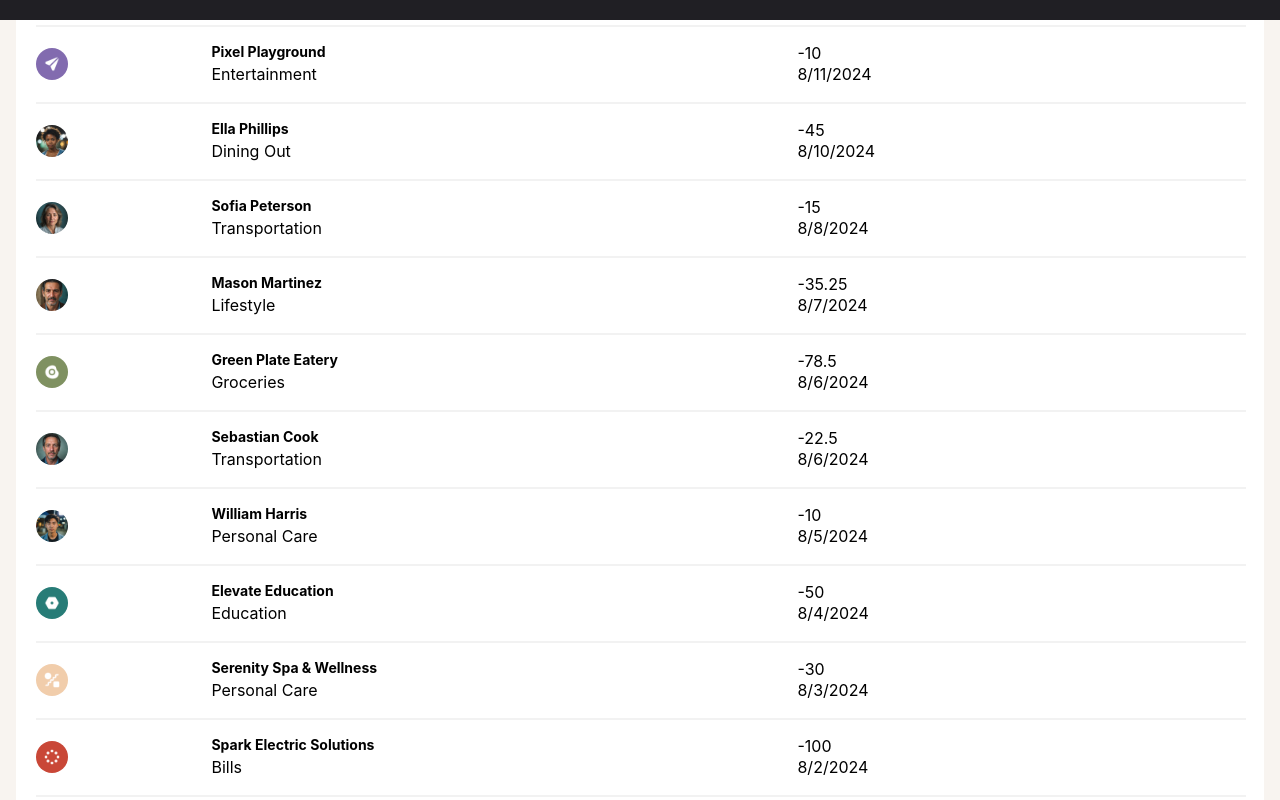
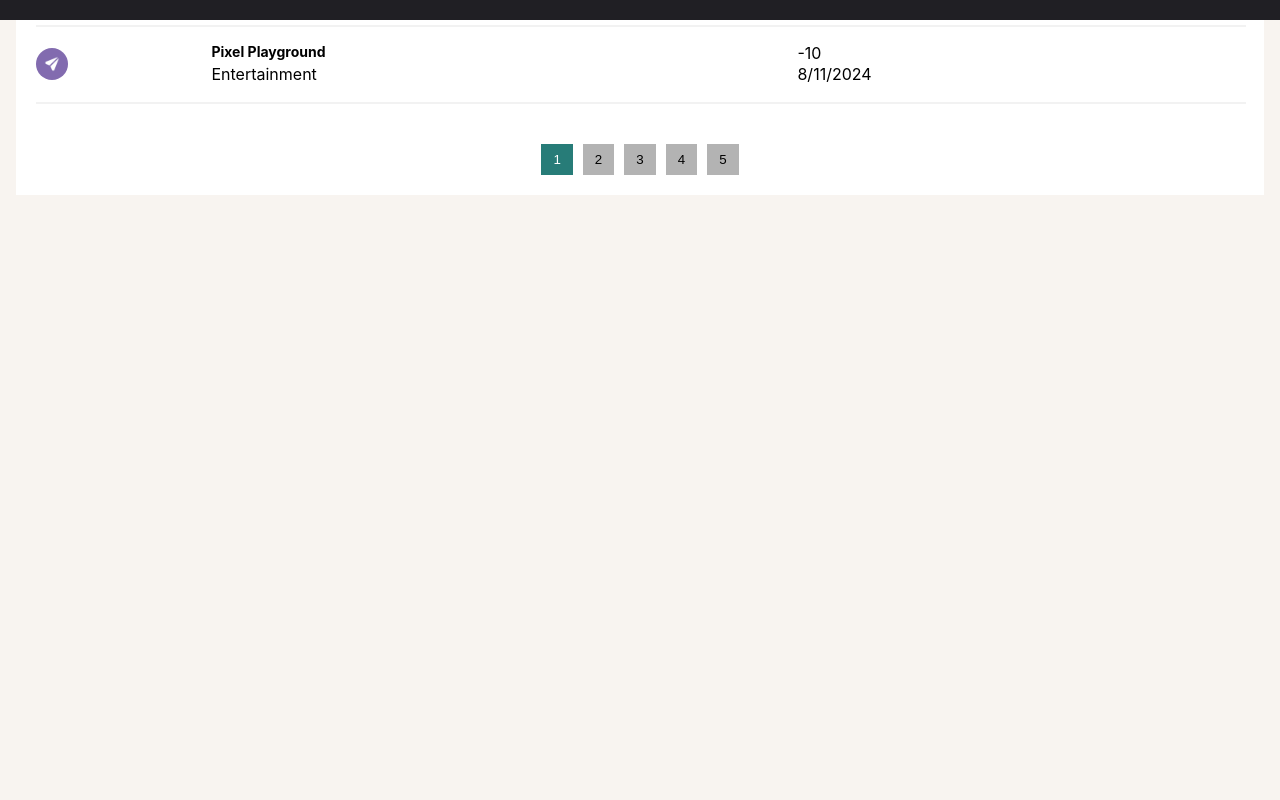
Before and after one commit to davupls/personal-finance-app, a React (Create React App) app in the folder finance-app/: page /transactions in a window 1280 px wide. Shown: the part 780-1580 px from the top of the page. After the commit the page ends 1059 px from the top, so only its background shows below. Built offline with nearby package versions, Linux system fonts and the light colour scheme.

Commit message:
Add pagination to Transactions page; update layout and styles for improved user experience

```diff
--- a/finance-app/src/assets/css/style.css
+++ b/finance-app/src/assets/css/style.css
@@ -74,7 +74,7 @@ p {
 
 .transaction-container {
     background-color: var(--white);
-    border-radius: 12px;
+    border-radius: 12px 12px 0px 0px;
     padding: 24px 20px;
 }
 
@@ -122,3 +122,24 @@ p {
     margin: 16px 0;
     width: 100%;
 }
+
+.pagination {
+    background-color: var(--white);
+    display: flex;
+    justify-content: center;
+    margin-bottom: 60px;
+    padding-bottom: 20px;
+  }
+
+  .pagination button {
+    margin: 0 5px;
+    padding: 8px 12px;
+    border: none;
+    background-color: var(--grey-300);
+    cursor: pointer;
+  }
+
+  .pagination button.active {
+    background-color: var(--secondary-green);
+    color: white;
+  }
--- a/finance-app/src/pages/Transactions.js
+++ b/finance-app/src/pages/Transactions.js
@@ -2,21 +2,29 @@ import React, { useState, useEffect } from "react";
 
 function Transactions() {
   const [transactions, setTransactions] = useState([]);
+  const [currentPage, setCurrentPage] = useState(1);
+  const transactionsPerPage = 10;
 
   useEffect(() => {
     fetch("/assets/data/data.json")
       .then((response) => response.json())
-      .then((data) => {
-        setTransactions(data.transactions);
-      })
+      .then((data) => setTransactions(data.transactions))
       .catch((error) => console.error("Error fetching data: ", error));
   }, []);
+
+  // Calculate transactions for the current page
+  const indexOfLastTransaction = currentPage * transactionsPerPage;
+  const indexOfFirstTransaction = indexOfLastTransaction - transactionsPerPage;
+  const currentTransactions = transactions.slice(indexOfFirstTransaction, indexOfLastTransaction);
+
+  // Change page
+  const paginate = (pageNumber) => setCurrentPage(pageNumber);
 
   return (
     <div>
       <h1>Transactions</h1>
       <div className="transaction-container">
-        {transactions.map((transaction, index) => (
+        {currentTransactions.map((transaction, index) => (
           <div className="transaction-item" key={index}>
             <img className="transaction-image" src={transaction.avatar} alt={transaction.name} />
             <p className="transaction-name">{transaction.name}</p>
@@ -25,12 +33,23 @@ function Transactions() {
             <p className="transaction-amount">{transaction.amount}</p>
             <hr className="hr" />
           </div>
+        ))}
+      </div>
 
+      {/* Pagination Controls */}
+      <div className="pagination">
+        {Array.from({ length: Math.ceil(transactions.length / transactionsPerPage) }, (_, index) => (
+          <button
+            key={index + 1}
+            onClick={() => paginate(index + 1)}
+            className={currentPage === index + 1 ? "active" : ""}
+          >
+            {index + 1}
+          </button>
         ))}
       </div>
     </div>
   );
-
 }
 
 export default Transactions;
```
